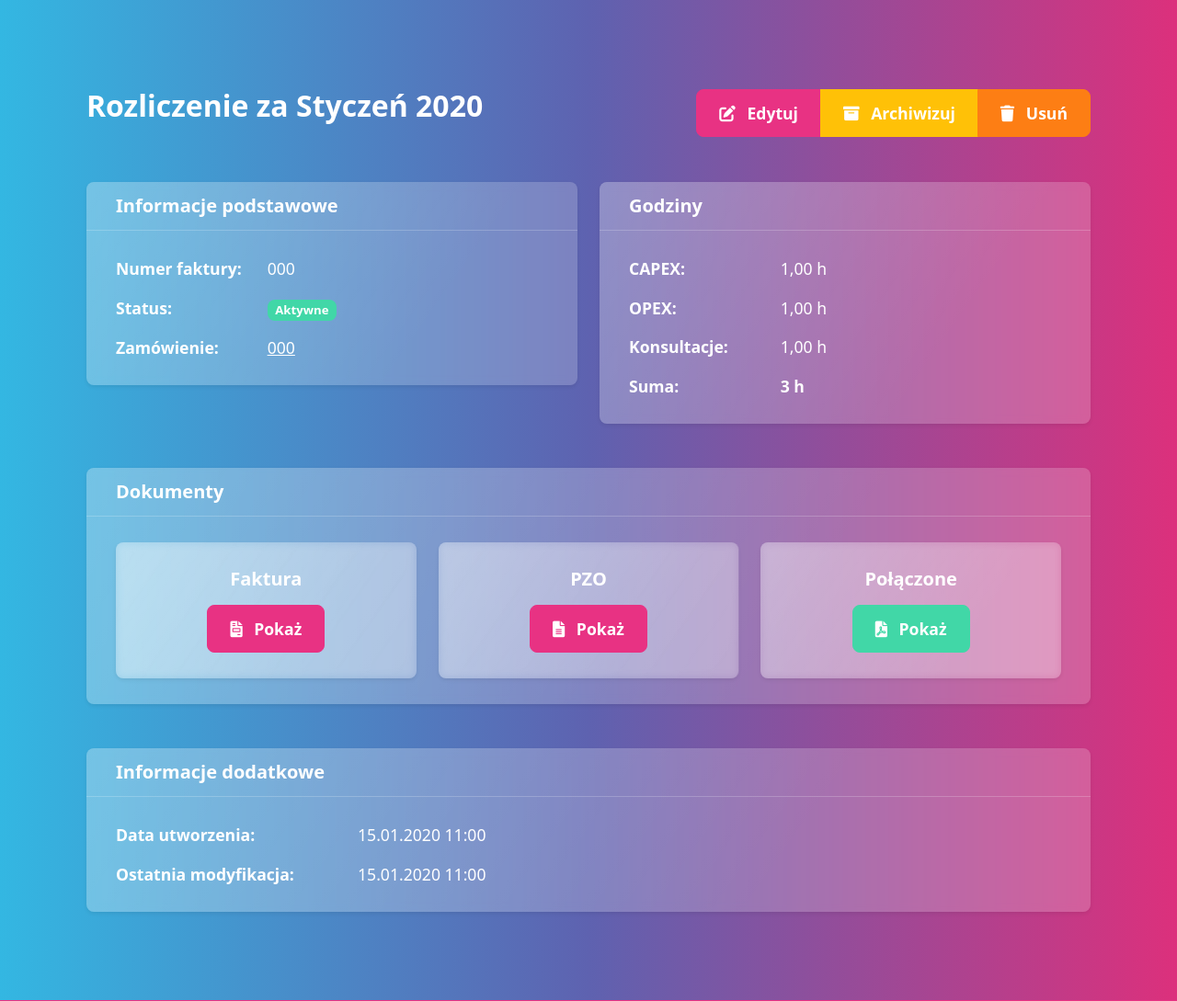
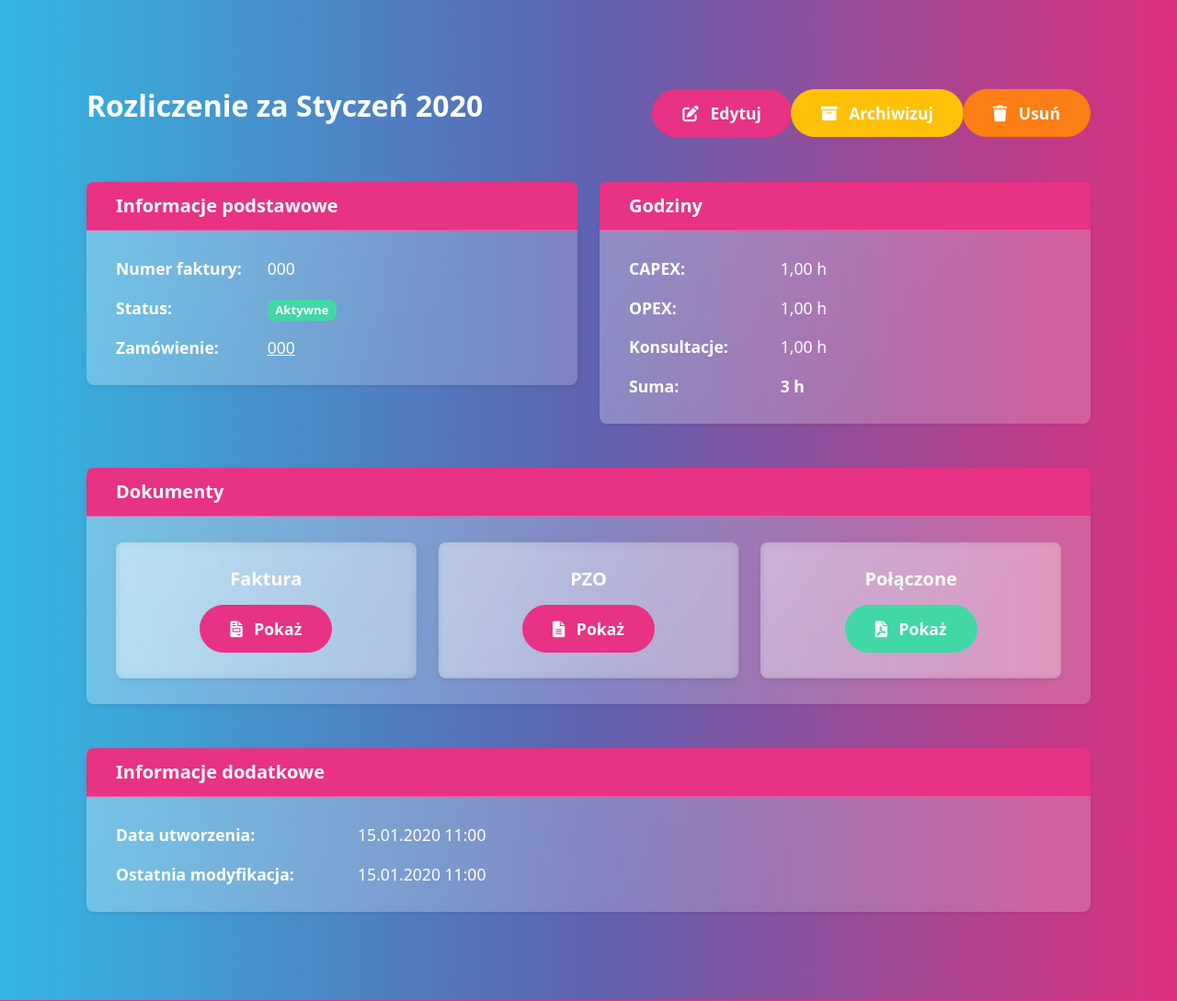
Before and after one commit to zeusjoan/django-timo, a Django app: page /rozliczenie/1/ in a window 1280 px wide. Shown: the part 84-1173 px from the top of the page at 92% size. Run offline with Django 4.2, Linux system fonts and the light colour scheme; a user stored in the database is signed in; tables that the repository leaves empty hold one stand-in row (values such as "Sample post"); some libraries are stand-ins or nearby versions.

```diff
--- a/main/urls.py
+++ b/main/urls.py
@@ -30,6 +30,7 @@ urlpatterns = [
     # Nadgodziny
     path('nadgodziny/', views.overtime_list, name='overtime_list'),
     path('nadgodziny/nowe/', views.overtime_create, name='overtime_create'),
+    path('nadgodziny/<int:overtime_id>/', views.overtime_detail, name='overtime_detail'),
     path('nadgodziny/<int:overtime_id>/edytuj/', views.overtime_edit, name='overtime_edit'),
     path('nadgodziny/<int:overtime_id>/usun/', views.overtime_delete, name='overtime_delete'),
     path('nadgodziny/<int:overtime_id>/status/<str:new_status>/', views.overtime_status_change, name='overtime_status_change'),
--- a/main/views.py
+++ b/main/views.py
@@ -400,6 +400,11 @@ def overtime_list(request):
     return render(request, 'main/overtime_list.html', {'overtimes': overtimes})
 
 @login_required
+def overtime_detail(request, overtime_id):
+    overtime = get_object_or_404(Overtime, id=overtime_id, user=request.user)
+    return render(request, 'main/overtime_detail.html', {'overtime': overtime})
+
+@login_required
 def generate_merged_document(request, report_id):
     report = get_object_or_404(MonthlyReport, id=report_id, user=request.user)
 
--- a/templates/main/monthly_report_detail.html
+++ b/templates/main/monthly_report_detail.html
@@ -6,19 +6,19 @@
     <div class="d-flex justify-content-between align-items-center mb-4">
         <h2>Rozliczenie za {{ report.month|date:"F Y" }}</h2>
         <div class="btn-group">
-            <a href="{% url 'monthly_report_edit' report.id %}" class="btn btn-primary">
+            <a href="{% url 'monthly_report_edit' report.id %}" class="btn btn-primary rounded-pill px-3">
                 <i class="fas fa-edit me-1"></i> Edytuj
             </a>
             {% if report.status == 'active' %}
-            <a href="{% url 'monthly_report_status_change' report.id 'archived' %}" class="btn btn-warning">
+            <a href="{% url 'monthly_report_status_change' report.id 'archived' %}" class="btn btn-warning rounded-pill px-3">
                 <i class="fas fa-archive me-1"></i> Archiwizuj
             </a>
             {% else %}
-            <a href="{% url 'monthly_report_status_change' report.id 'active' %}" class="btn btn-success">
+            <a href="{% url 'monthly_report_status_change' report.id 'active' %}" class="btn btn-success rounded-pill px-3">
                 <i class="fas fa-undo me-1"></i> Przywróć
             </a>
             {% endif %}
-            <a href="{% url 'monthly_report_delete' report.id %}" class="btn btn-danger"
+            <a href="{% url 'monthly_report_delete' report.id %}" class="btn btn-danger rounded-pill px-3"
                onclick="return confirm('Czy na pewno chcesz usunąć to rozliczenie?')">
                 <i class="fas fa-trash me-1"></i> Usuń
             </a>
@@ -28,7 +28,7 @@
     <div class="row">
         <div class="col-md-6">
             <div class="card mb-4">
-                <div class="card-header">
+                <div class="card-header bg-primary text-white">
                     <h5 class="card-title mb-0">Informacje podstawowe</h5>
                 </div>
                 <div class="card-body">
@@ -60,7 +60,7 @@
 
         <div class="col-md-6">
             <div class="card mb-4">
-                <div class="card-header">
+                <div class="card-header bg-primary text-white">
                     <h5 class="card-title mb-0">Godziny</h5>
                 </div>
                 <div class="card-body">
@@ -88,7 +88,7 @@
     </div>
 
     <div class="card mb-4">
-        <div class="card-header">
+        <div class="card-header bg-primary text-white">
             <h5 class="card-title mb-0">Dokumenty</h5>
         </div>
         <div class="card-body">
@@ -99,7 +99,7 @@
                             <h5 class="card-title">Faktura</h5>
                             {% if report.invoice_file %}
                             <a href="{% url 'view_pdf' 'monthly_report' report.id 'invoice_file' %}"
-                               class="btn btn-primary" target="_blank">
+                               class="btn btn-primary rounded-pill px-3" target="_blank">
                                 <i class="fas fa-file-invoice me-1"></i> Pokaż
                             </a>
                             {% else %}
@@ -114,7 +114,7 @@
                             <h5 class="card-title">PZO</h5>
                             {% if report.pzo_file %}
                             <a href="{% url 'view_pdf' 'monthly_report' report.id 'pzo_file' %}"
-                               class="btn btn-primary" target="_blank">
+                               class="btn btn-primary rounded-pill px-3" target="_blank">
                                 <i class="fas fa-file-alt me-1"></i> Pokaż
                             </a>
                             {% else %}
@@ -129,12 +129,12 @@
                             <h5 class="card-title">Połączone</h5>
                             {% if report.merged_file %}
                             <a href="{% url 'view_pdf' 'monthly_report' report.id 'merged_file' %}"
-                               class="btn btn-success" target="_blank">
+                               class="btn btn-success rounded-pill px-3" target="_blank">
                                 <i class="fas fa-file-pdf me-1"></i> Pokaż
                             </a>
                             {% else %}
                             <a href="{% url 'generate_merged_document' report.id %}"
-                               class="btn btn-secondary">
+                               class="btn btn-secondary rounded-pill px-3">
                                 <i class="fas fa-file-pdf me-1"></i> Generuj
                             </a>
                             {% endif %}
@@ -146,7 +146,7 @@
     </div>
 
     <div class="card mb-4">
-        <div class="card-header">
+        <div class="card-header bg-primary text-white">
             <h5 class="card-title mb-0">Informacje dodatkowe</h5>
         </div>
         <div class="card-body">
```
Also changed, not shown: README.md.
